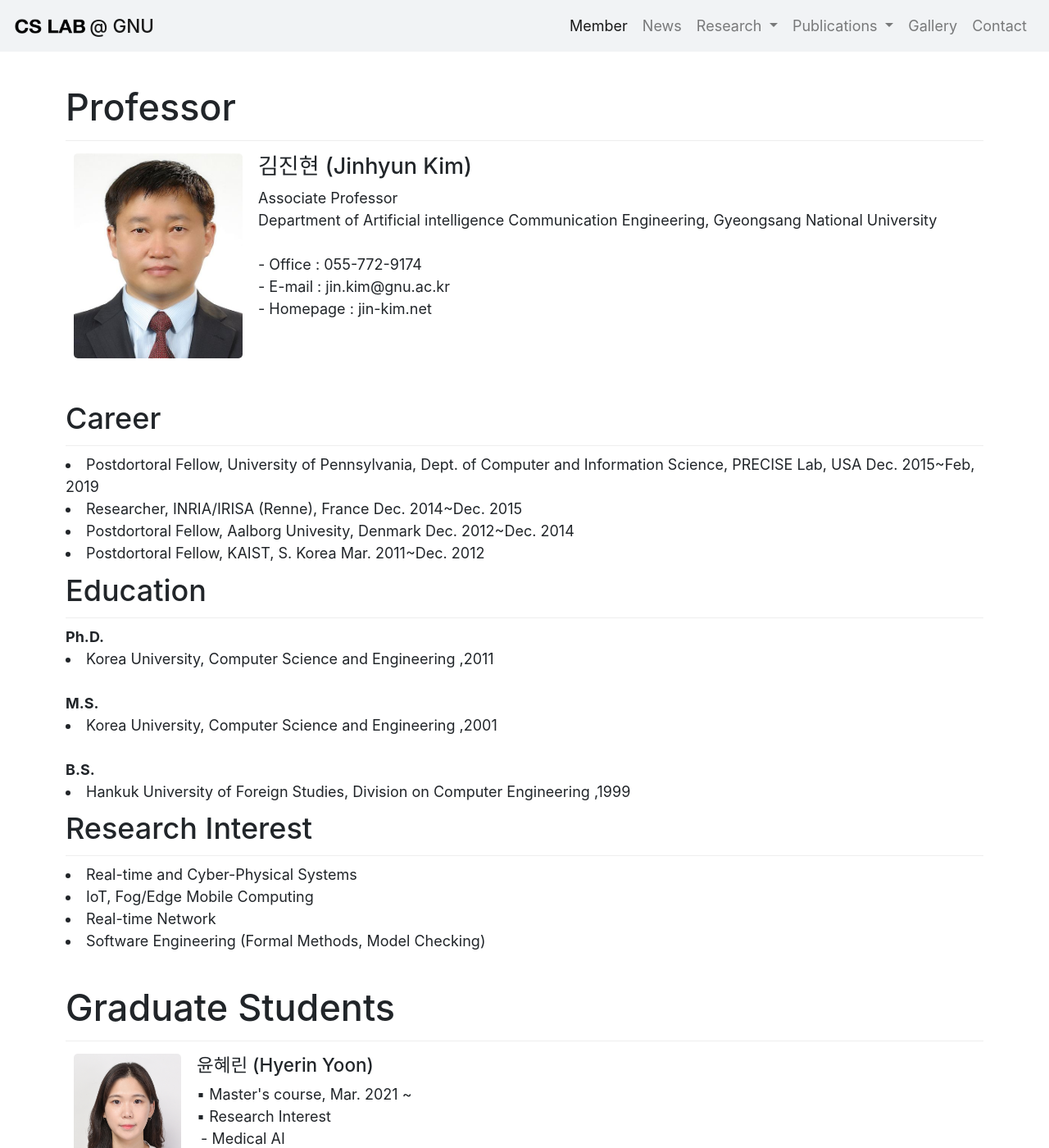
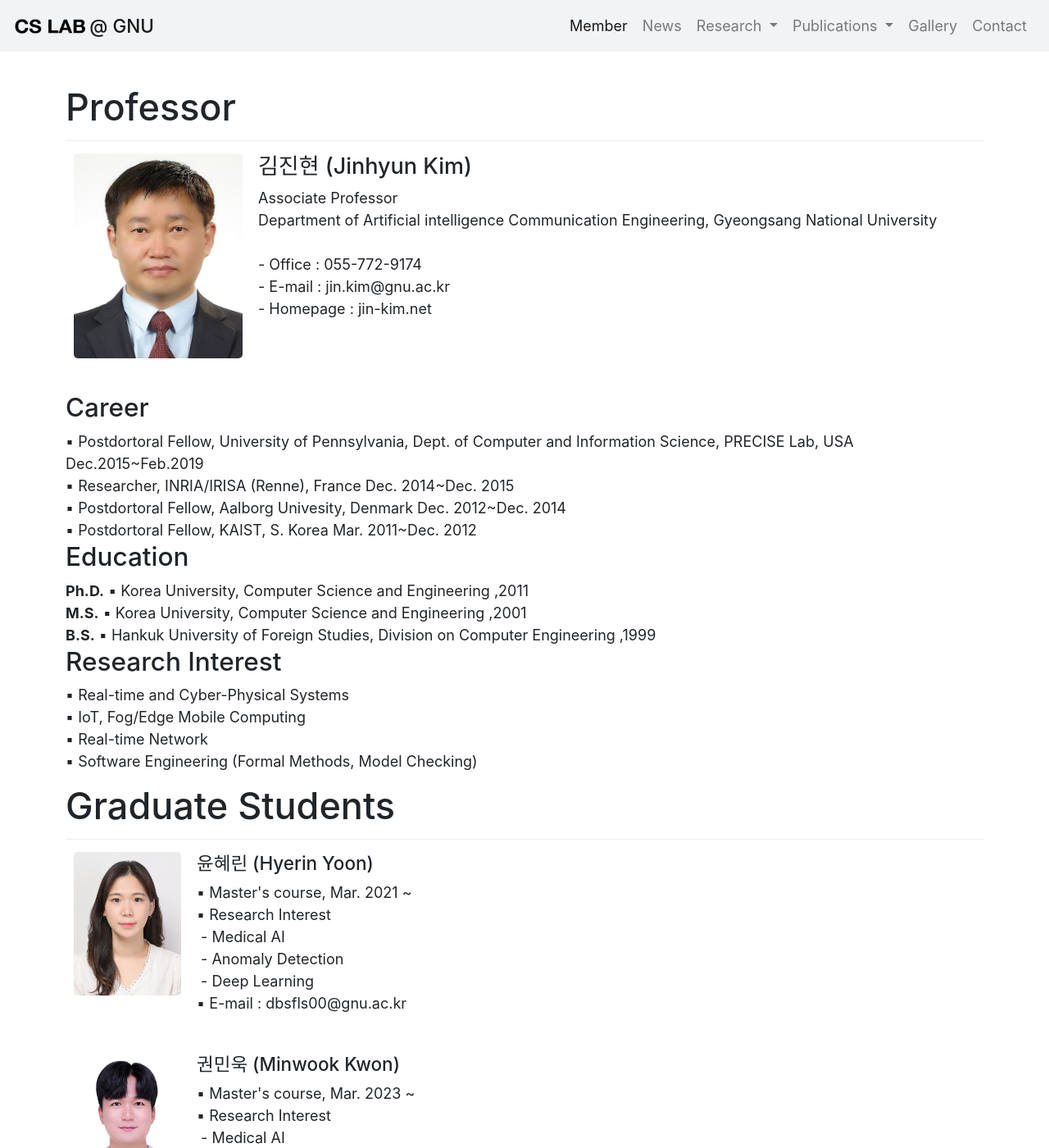
Before and after one commit to LEEJUH0/LEEJUH0.github.io, a Jekyll site: the page built from member/members.html, in a window 1280 px wide and 1400 px high. Shown: the whole window at 82% size. Built offline with Jekyll 4.4.1, drawn with Linux system fonts in a browser that asks for light colours; some web fonts are replaced.

```diff
--- a/member/members.html
+++ b/member/members.html
@@ -49,29 +49,28 @@ permalink: /member/members/
 					- Homepage : jin-kim.net
 			</td>
 	</table>
-	<h2>Career</h2>
-	<li>Postdortoral Fellow, University of Pennsylvania, Dept. of Computer and Information Science, PRECISE Lab, USA
-		Dec.
-		2015~Feb, 2019</li>
-	<li>Researcher, INRIA/IRISA (Renne), France Dec. 2014~Dec. 2015</li>
-	<li>Postdortoral Fellow, Aalborg Univesity, Denmark Dec. 2012~Dec. 2014</li>
-	<li>Postdortoral Fellow, KAIST, S. Korea Mar. 2011~Dec. 2012</li>
+	<h3>Career</h3>
+	▪ Postdortoral Fellow, University of Pennsylvania, Dept. of Computer and Information Science, PRECISE Lab, USA
+	Dec.2015~Feb.2019<br>
+	▪ Researcher, INRIA/IRISA (Renne), France Dec. 2014~Dec. 2015<br>
+	▪ Postdortoral Fellow, Aalborg Univesity, Denmark Dec. 2012~Dec. 2014<br>
+	▪ Postdortoral Fellow, KAIST, S. Korea Mar. 2011~Dec. 2012<br>
 
-	<h2>Education</h2>
+	<h3>Education</h3>
 	<b>Ph.D.</b>
-	<li>Korea University, Computer Science and Engineering ,2011</li>
+	▪ Korea University, Computer Science and Engineering ,2011
 	<br>
 	<b>M.S.</b>
-	<li>Korea University, Computer Science and Engineering ,2001</b></li>
+	▪ Korea University, Computer Science and Engineering ,2001</b>
 	<br>
 	<b>B.S.</b>
-	<li>Hankuk University of Foreign Studies, Division on Computer Engineering ,1999</b></li>
+	▪ Hankuk University of Foreign Studies, Division on Computer Engineering ,1999</b>
 
-	<h2>Research Interest</h2>
-	<li>Real-time and Cyber-Physical Systems</li>
-	<li>IoT, Fog/Edge Mobile Computing</li>
-	<li>Real-time Network</li>
-	<li>Software Engineering (Formal Methods, Model Checking)</li>
+	<h3>Research Interest</h3>
+	▪ Real-time and Cyber-Physical Systems<br>
+	▪ IoT, Fog/Edge Mobile Computing<br>
+	▪ Real-time Network<br>
+	▪ Software Engineering (Formal Methods, Model Checking)
 	<br>
 	<h1>Graduate Students</h1>
 
```
